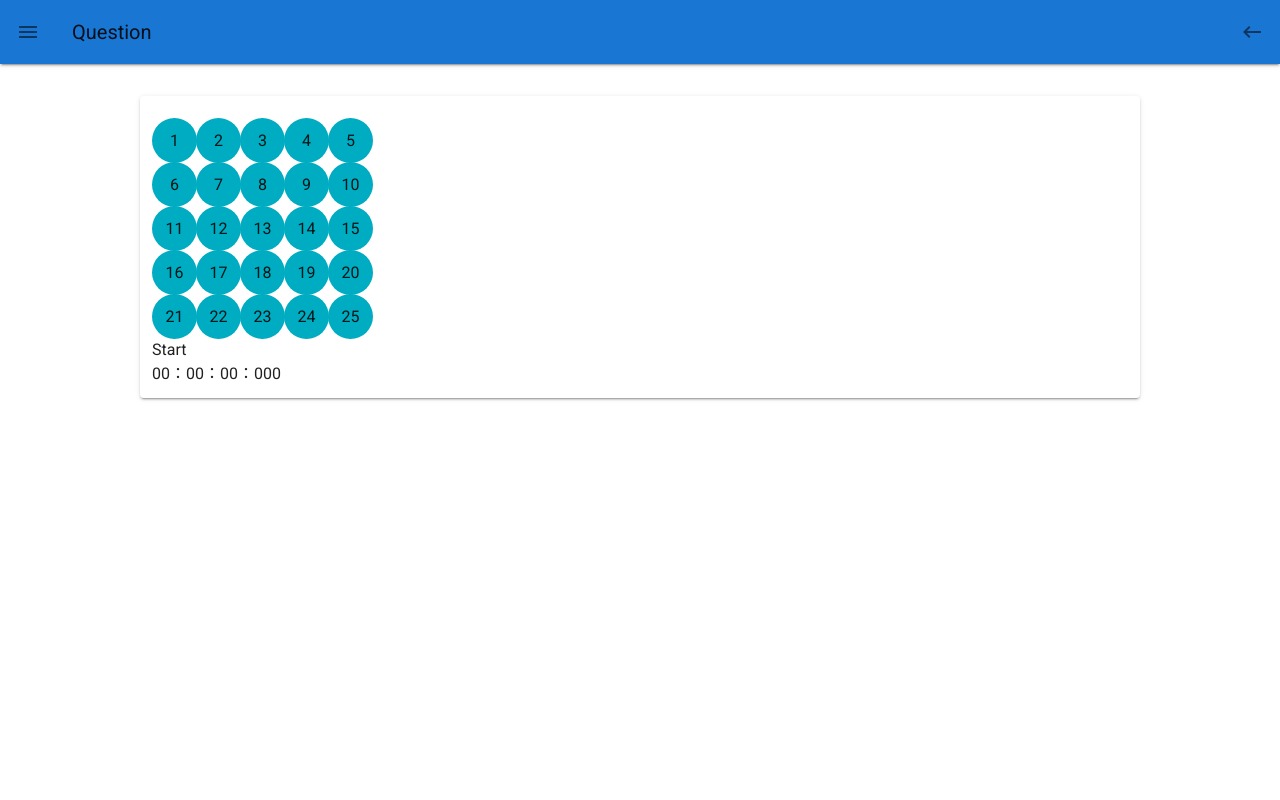
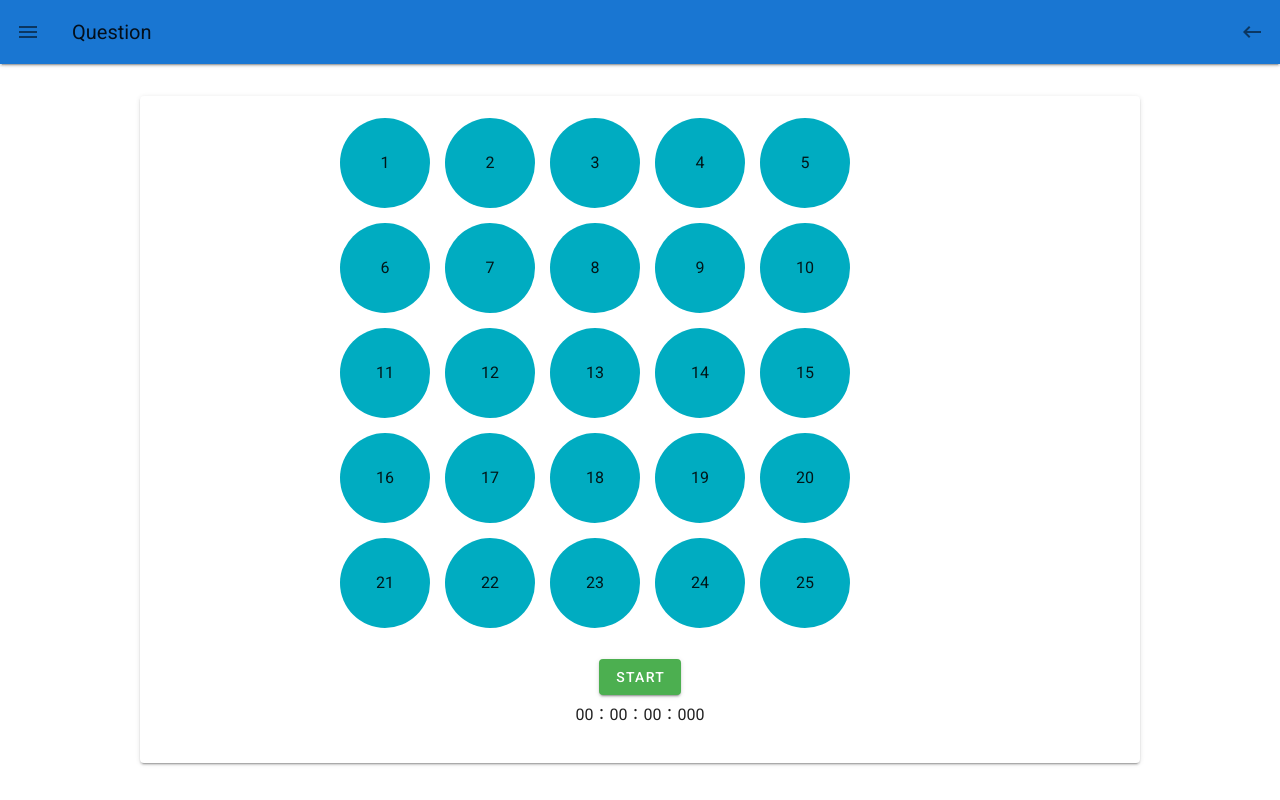
Before and after one commit to R-Otsuka/mystery_land, a Vue app in the folder client/: page /sample/3 in a window 1280 px wide. Built offline with nearby package versions, Linux system fonts and the light colour scheme.

Commit message:
fix-design

```diff
--- a/client/src/views/sample_list/sample3.vue
+++ b/client/src/views/sample_list/sample3.vue
@@ -1,17 +1,18 @@
 <template>
-  <v-container>
-    <transition-group name="cell" tag="div" class="touchNumbers">
+  <v-container class="text-center">
+    <transition-group name="cell" tag="div" class="touchNumbers d-inline-flex">
       <div v-for="(cell,index) in cells" @click="judgeAndHide(index)" :key="cell.id" class="cell rounded-circle" :class="{ show: cell.show }">
         {{ cell.number }}
       </div>
     </transition-group>
-    <button v-if="playing" @click="reset">
+    <div class="pa-4">
+      <v-btn round color="success" v-if="playing" @click="reset">
         Reset
-    </button>
-    <button v-else @click="start">
+      </v-btn>
+      <v-btn round color="success" v-else @click="start">
         Start
-    </button>
-    <div>
+      </v-btn>
+      <div class="pa-2">
         {{checkHours | zeroPadding}}：{{checkMinutes | zeroPadding}}：{{checkSeconds | zeroPadding}}：{{checkMiliSeconds | showMiliseconds}}
       </div>
       <div v-if="finish">
@@ -20,6 +21,7 @@
         </div>
         <div v-else>
           fail
+        </div>
       </div>
     </div>
   </v-container>
@@ -148,22 +150,22 @@ export default {
   }
 }
 </script>
-<style>
+<style scoped>
 .touchNumbers {
   display: flex;
   flex-wrap: wrap;
-  width: 238px;
+  width:600px;
   margin-top: 10px;
 }
 .cell {
   display: flex;
   justify-content: space-around;
   align-items: center;
-  width: 45px;
-  height: 45px;
+  width: 55px;
+  height: 55px;
   /*border: 1px solid #aaa;*/
-  margin-right: -1px;
-  margin-bottom: -1px;
+  margin-right: 15px;
+  margin-bottom: 15px;
 }
 
 .cell-move {
@@ -172,8 +174,8 @@ export default {
 
 .rounded-circle {
   border-radius: 50%;
-  width: 45px;
-  height: 45px;
+  width: 90px;
+  height: 90px;
   background-color: #ffffff;
   transition:all 0.2s ease-out;
 }
```
Lines whose indentation alone changed are shown as unchanged.
